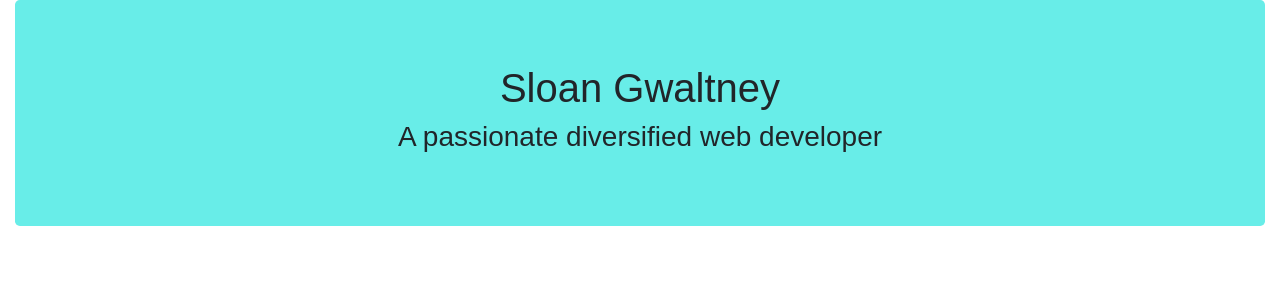
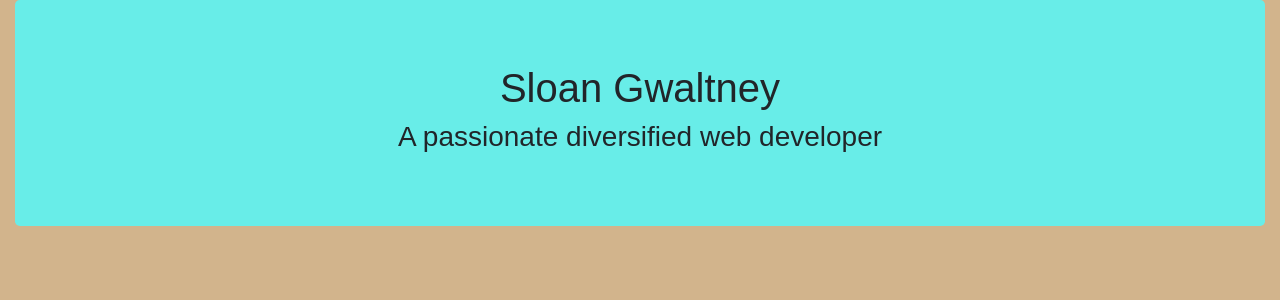
Before and after one commit to WorldOfCode22/my-website, a React (Create React App) app in the folder client/: page / in a window 1280 px wide. Shown: the top 300 px of the page. Built offline with nearby package versions, Linux system fonts and the light colour scheme.

Commit message:
added background color to app

```diff
--- a/client/src/index.css
+++ b/client/src/index.css
@@ -2,4 +2,5 @@ body {
   margin: 0;
   padding: 0;
   font-family: sans-serif;
+  background-color: #d2b48c
 }
```
